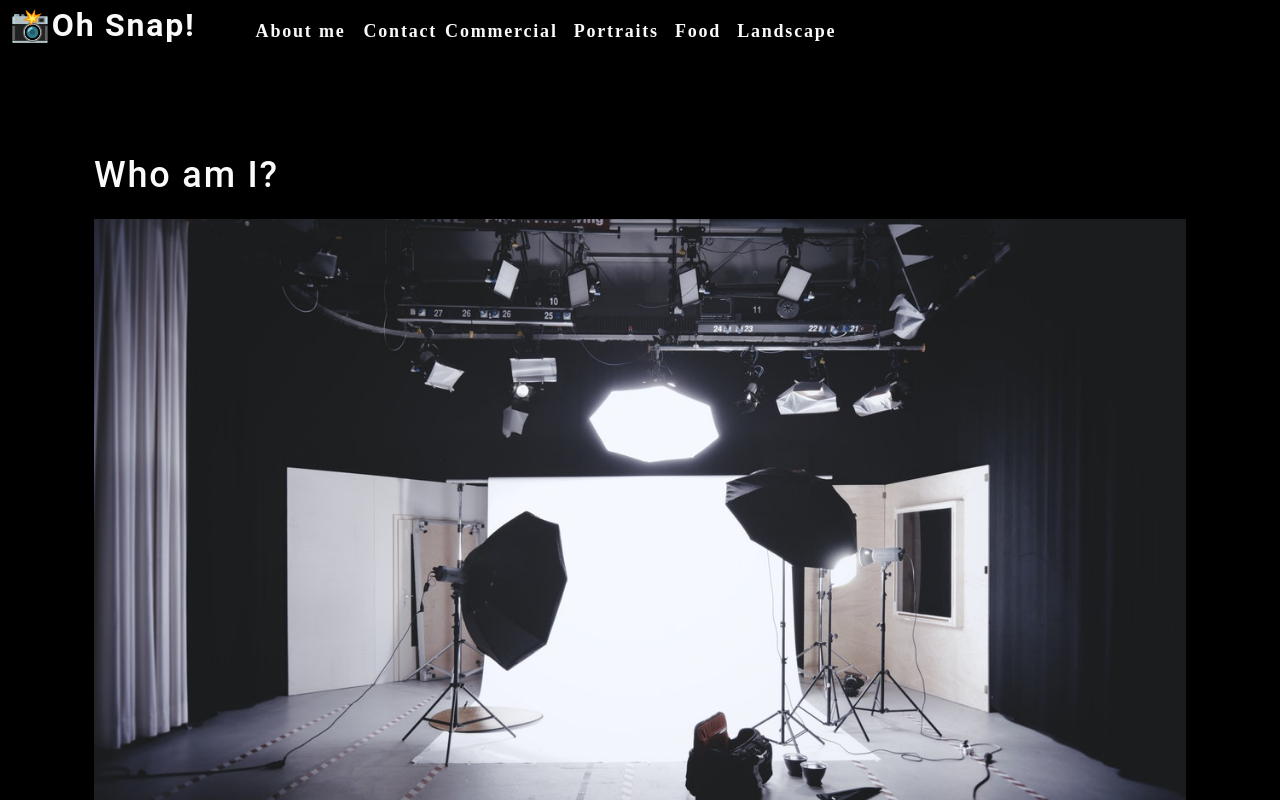
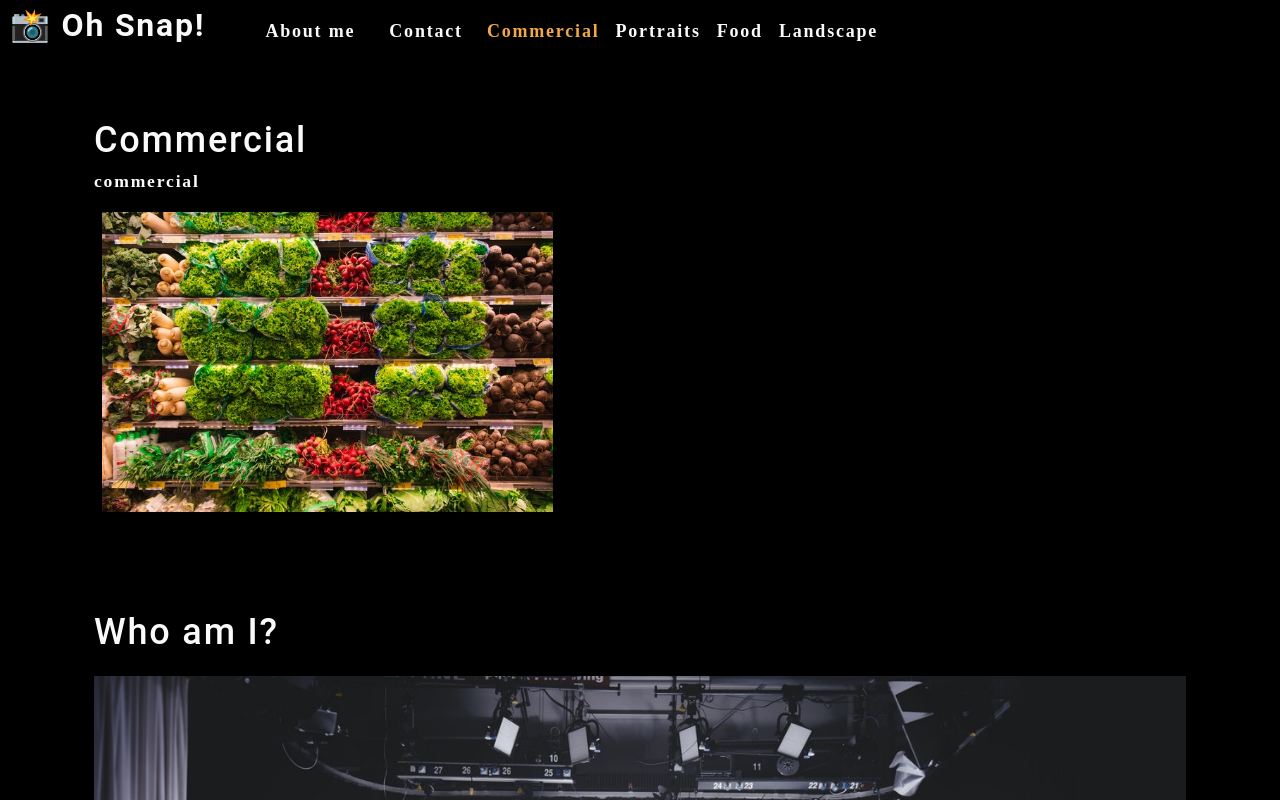
Before and after one commit to etrenholm/photo-port, a React (Create React App) app: page / in a window 1280 px wide. Shown: the top 800 px of the page. Built offline with nearby package versions, Linux system fonts and the light colour scheme.

Commit message:
added hooks

```diff
--- a/src/App.js
+++ b/src/App.js
@@ -1,12 +1,40 @@
-import React from 'react';
+import React, { useState } from 'react';
 import About from './components/About';
 import Nav from './components/Nav';
+import Gallery from './components/Gallery';
 
 function App() {
+
+  const [categories] = useState([
+    {
+      name: "commercial",
+      description: "Photos of grocery stores, food trucks, and other commercial projects",
+    },
+    {
+        name: "portraits",
+        description: "Portraits of people in my life"
+    },
+    {
+        name: "food",
+        description: "Delicious delicacies"
+    },
+    {
+        name: "landscape",
+        description: "Fields, farmhouses, waterfalls, and the beauty of nature",
+    },
+  ])
+
+  const [currentCategory, setCurrentCategory] = useState(categories[0])
+
   return (
     <div>
-      <Nav></Nav>
+      <Nav
+        categories={categories}
+        setCurrentCategory={setCurrentCategory}
+        currentCategory={currentCategory}
+      ></Nav>
       <main>
+        <Gallery></Gallery>
         <About></About>
       </main>
     </div>
--- /dev/null
+++ b/src/components/Gallery/index.js
@@ -0,0 +1,26 @@
+import React from 'react';
+import { capitalizeFirstLetter } from '../../utils/helpers'
+import photo from "../../assets/small/commercial/0.jpg";
+
+function Gallery(props) {
+
+    const currentCategory = {
+        name: "commercial",
+        description: "Photos of grocery stores, food trucks, and other commercial projects",
+    }
+    return (
+        <section>
+            <h1>{capitalizeFirstLetter(currentCategory.name)}</h1>
+            <p>{currentCategory.name}</p>
+            <div>
+                <img
+                    src={photo}
+                    alt="Commercial Example"
+                    className='img-thumbnail mx-1'
+                />
+            </div>
+        </section>
+    )
+}
+
+export default Gallery;
--- a/src/components/Nav/index.js
+++ b/src/components/Nav/index.js
@@ -1,54 +1,49 @@
-import React from 'react';
+import React, { useEffect } from 'react';
 import { capitalizeFirstLetter } from "../../utils/helpers";
 
-function Nav() {
+function Nav(props) {
 
-    const categories = [
-        {
-            name: "commercial",
-            description: "Photos of grocery stores, food trucks, and other commercial projects",
-        },
-        {
-            name: "portraits",
-            description: "Portraits of people in my life"
-        },
-        {
-            name: "food",
-            description: "Delicious delicacies"
-        },
-        {
-            name: "landscape",
-            description: "Fields, farmhouses, waterfalls, and the beauty of nature",
-        },
-    ]
+    const {
+        categories = [],
+        setCurrentCategory,
+        currentCategory,
+    } = props;
 
-    const handleClick = () => {
-        console.log("click handled")
-      }
+    useEffect(() => {
+        document.title = capitalizeFirstLetter(currentCategory.name);
+    }, [currentCategory])
 
     return (
         <header className="flex-row px-1">
             <h2>
                 <a data-testid="link" href="/">
-                    <span role="img" aria-label="camera">📸</span>
+                    <span role="img" aria-label="camera">
+                        {" "}
+                        📸
+                        </span>{" "}
                     Oh Snap!
                 </a>
             </h2>
             <nav>
                 <ul className='flex-row'>
                     <li className='mx-2'>
-                        <a data-testid="about" href="#about" onClick={() => handleClick()}>
+                        <a data-testid="about" href="#about">
                             About me
                         </a>
                     </li>
-                    <li>
-                        <span onClick={() => handleClick()}>
+                    <li className="mx-2">
+                        <span>
                             Contact
                         </span>
                     </li>
                     {categories.map((category) => (
-                        <li className="mx-1" key={category.name} >
-                            <span onClick={() => { handleClick(); }}>
+                        <li className={`mx-1 ${
+                            currentCategory.name === category.name && 'navActive'
+                        }`} key={category.name}>
+                            <span onClick={() => {
+                                setCurrentCategory(category)
+                            }}
+                            >
                             {capitalizeFirstLetter(category.name)}
                             </span>
                         </li>
```
